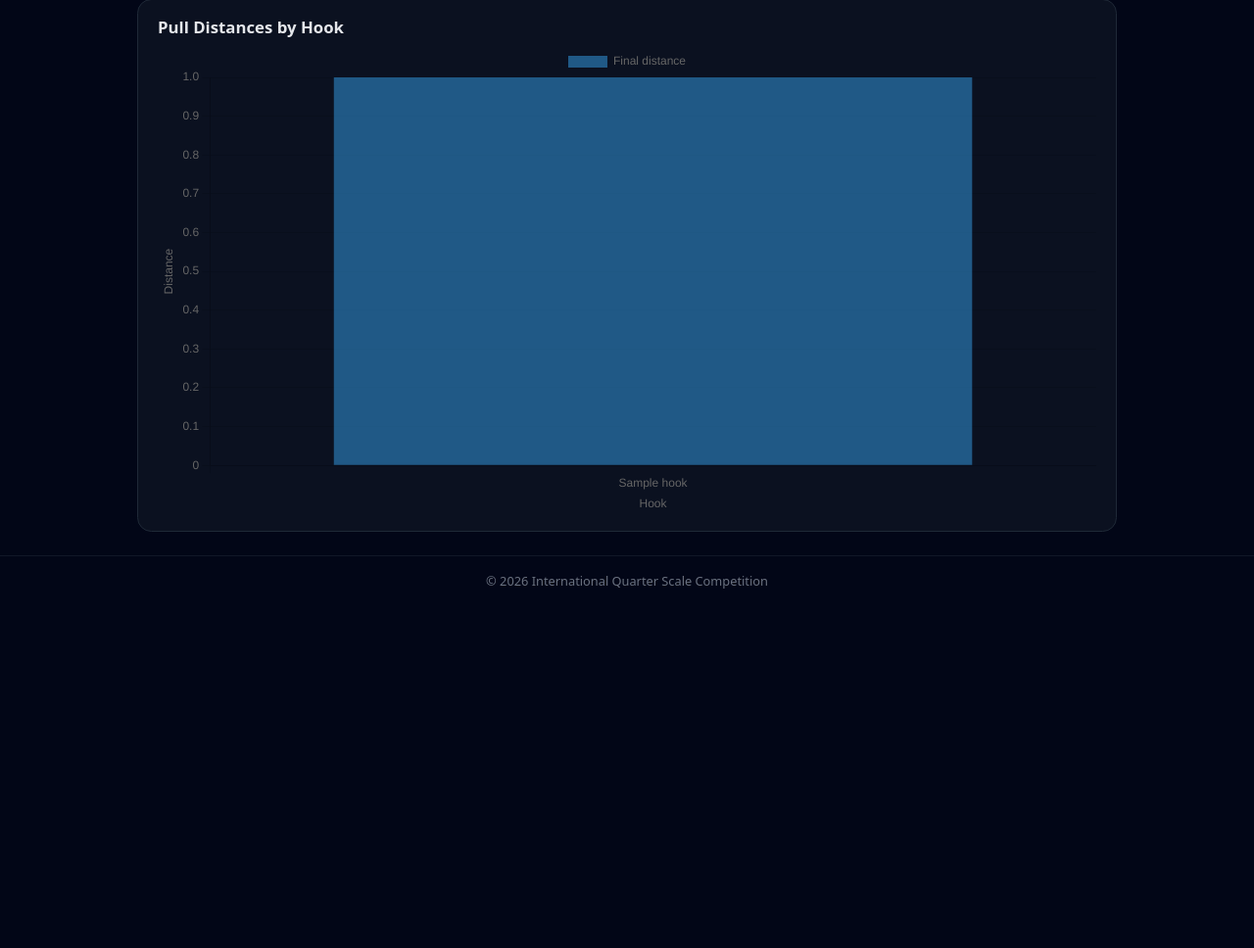
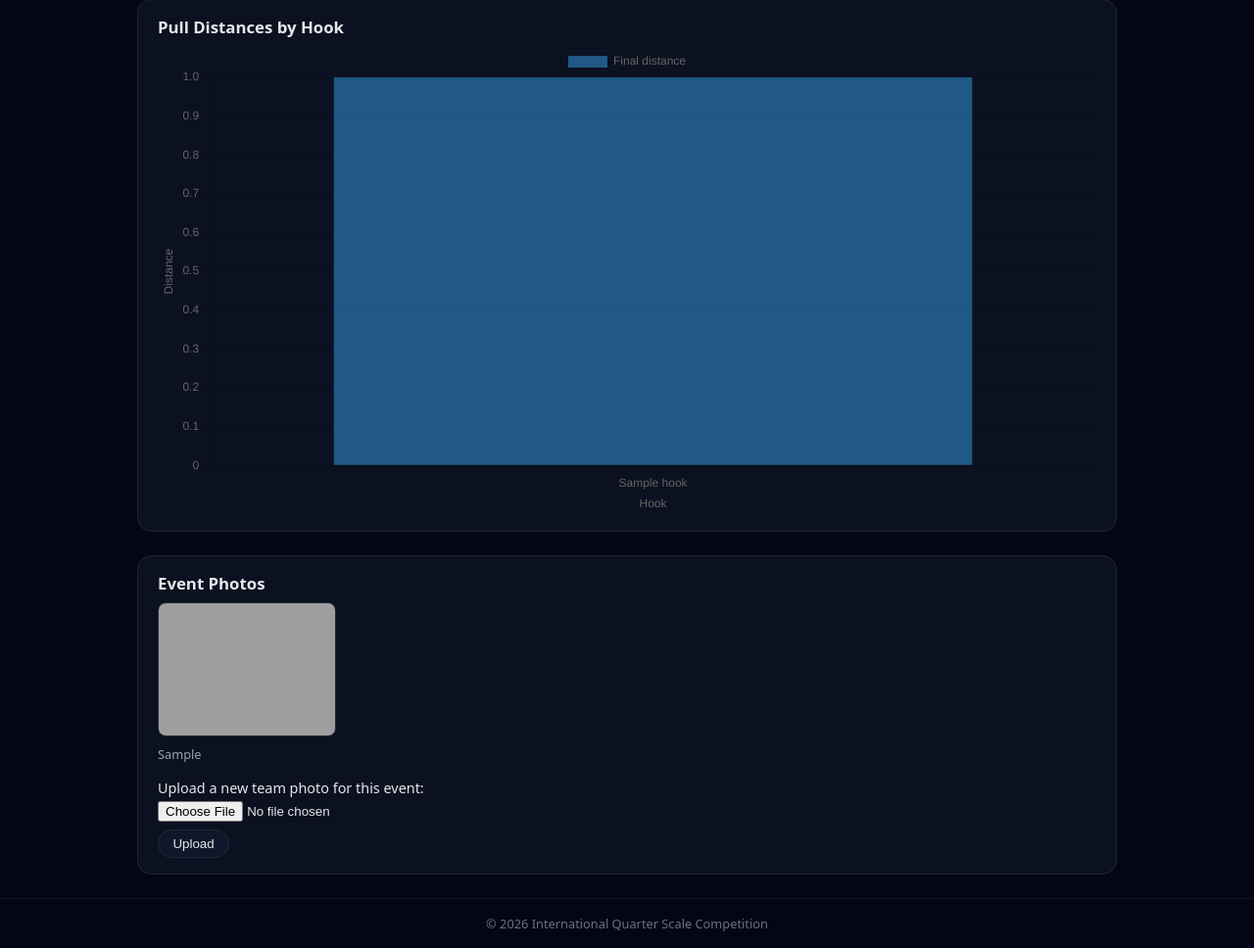
Before and after one commit to ASABE-IQSN/ASABE_IQS_Website, a Flask app: page /event/1/team/1 in a window 1280 px wide. Shown: the part 664-1632 px from the top of the page at 98% size. Before the commit the page ends 1265 px from the top, so only its background shows below. Run offline with Flask 3, Linux system fonts and the light colour scheme; tables that the repository leaves empty hold one stand-in row (values such as "Sample post"); grey boxes marked "Sample" are stand-in pictures; grey boxes are pictures that could not be loaded.

Commit message:
upload initial prototype

```diff
--- a/initial.py
+++ b/initial.py
@@ -1,9 +1,24 @@
-from flask import Flask, render_template
+from flask import Flask, render_template, request, redirect, url_for, flash, abort
 from flask_sqlalchemy import SQLAlchemy
 import local_secrets
 from sqlalchemy.orm import selectinload
 from datetime import datetime
+from werkzeug.utils import secure_filename
+import os
+
 app = Flask(__name__)
+
+# Put this after app = Flask(__name__)
+app.config["UPLOAD_FOLDER"] = os.path.join(app.root_path, "static", "photos")
+app.config["MAX_CONTENT_LENGTH"] = 5 * 1024 * 1024  # 5 MB max, adjust as needed
+
+ALLOWED_EXTENSIONS = {"png", "jpg", "jpeg", "gif", "webp"}
+
+
+def allowed_file(filename: str) -> bool:
+    return "." in filename and filename.rsplit(".", 1)[1].lower() in ALLOWED_EXTENSIONS
+
+
 
 app.config["SQLALCHEMY_DATABASE_URI"] = local_secrets.DB_URI
 app.config["SQLALCHEMY_TRACK_MODIFICATIONS"] = False
@@ -284,3 +299,49 @@ def teams():
         .all()
     )
     return render_template("teams.html", teams=teams)
+
+@app.route("/event/<int:event_id>/team/<int:team_id>/upload_photo", methods=["POST"])
+def upload_team_photo(event_id, team_id):
+    # Find EventTeam record
+    event_team = (
+        EventTeam.query
+        .options(selectinload(EventTeam.photos))
+        .filter_by(event_id=event_id, team_id=team_id)
+        .first()
+    )
+    if event_team is None:
+        abort(404)
+
+    if "photo" not in request.files:
+        # you can use flash if you have messaging set up; otherwise just redirect
+        return redirect(url_for("team_event_detail", event_id=event_id, team_id=team_id))
+
+    file = request.files["photo"]
+
+    if file.filename == "":
+        return redirect(url_for("team_event_detail", event_id=event_id, team_id=team_id))
+
+    if file and allowed_file(file.filename):
+        filename = secure_filename(file.filename)
+
+        # ensure upload folder exists
+        os.makedirs(app.config["UPLOAD_FOLDER"], exist_ok=True)
+
+        # Optionally prefix with event/team to reduce collisions
+        name_root, ext = os.path.splitext(filename)
+        filename = f"event{event_id}_team{team_id}_{name_root}{ext}"
+
+        save_path = os.path.join(app.config["UPLOAD_FOLDER"], filename)
+        file.save(save_path)
+
+        # Store path relative to /static
+        rel_path = f"event_team_photos/{filename}"
+
+        photo = EventTeamPhoto(
+            event_team_id=event_team.event_team_id,
+            photo_path=rel_path,
+        )
+        db.session.add(photo)
+        db.session.commit()
+
+    return redirect(url_for("team_event_detail", event_id=event_id, team_id=team_id))
--- a/templates/team_event_detail.html
+++ b/templates/team_event_detail.html
@@ -244,13 +244,13 @@
       <section class="hero">
         <div class="hero-image">
           {% if event_team and event_team.photos %}
-            {# just show the first photo as the "avatar" #}
             <img src="{{ url_for('static', filename=event_team.photos[0].photo_path) }}"
                 alt="{{ team.team_name }}">
           {% else %}
             No image
           {% endif %}
         </div>
+
 
         <div class="hero-main">
           <h1>{{ team.team_name }} – {{ event.event_name }}</h1>
@@ -369,7 +369,50 @@
         {% endif %}
       </section>
 
+      {% if event_team %}
+  <section class="card" style="margin-top: 1.5rem;">
+    <h3>Event Photos</h3>
+
+    {% if event_team.photos %}
+      <div style="display: flex; flex-wrap: wrap; gap: 0.75rem; margin-bottom: 1rem;">
+        {% for photo in event_team.photos %}
+          <figure style="margin: 0; max-width: 180px;">
+            <img src="{{ url_for('static', filename=photo.image_path) }}"
+                 alt="{{ photo.caption or team.team_name }}"
+                 style="width: 100%; border-radius: 0.5rem; border: 1px solid #1f2937;">
+            {% if photo.caption %}
+              <figcaption style="font-size: 0.8rem; color: #9ca3af; margin-top: 0.25rem;">
+                {{ photo.caption }}
+              </figcaption>
+            {% endif %}
+          </figure>
+        {% endfor %}
+      </div>
+    {% else %}
+      <p class="empty">No photos uploaded for this team at this event yet.</p>
+    {% endif %}
+
+    <!-- Upload form -->
+    <form action="{{ url_for('upload_team_photo', event_id=event.event_id, team_id=team.team_id) }}"
+          method="post"
+          enctype="multipart/form-data"
+          style="margin-top: 0.5rem; font-size: 0.9rem;">
+      <label for="photo" style="display: block; margin-bottom: 0.25rem;">
+        Upload a new team photo for this event:
+      </label>
+      <input type="file" id="photo" name="photo" accept="image/*"
+             style="margin-bottom: 0.5rem;">
+      <br>
+      <button type="submit"
+              style="padding: 0.35rem 0.9rem; border-radius: 999px; border: 1px solid #1f2937; background: #0f172a; color: #e5e7eb; cursor: pointer;">
+        Upload
+      </button>
+    </form>
+  </section>
+{% endif %}
+
     </div>
+
   </main>
 
   <footer>
```
